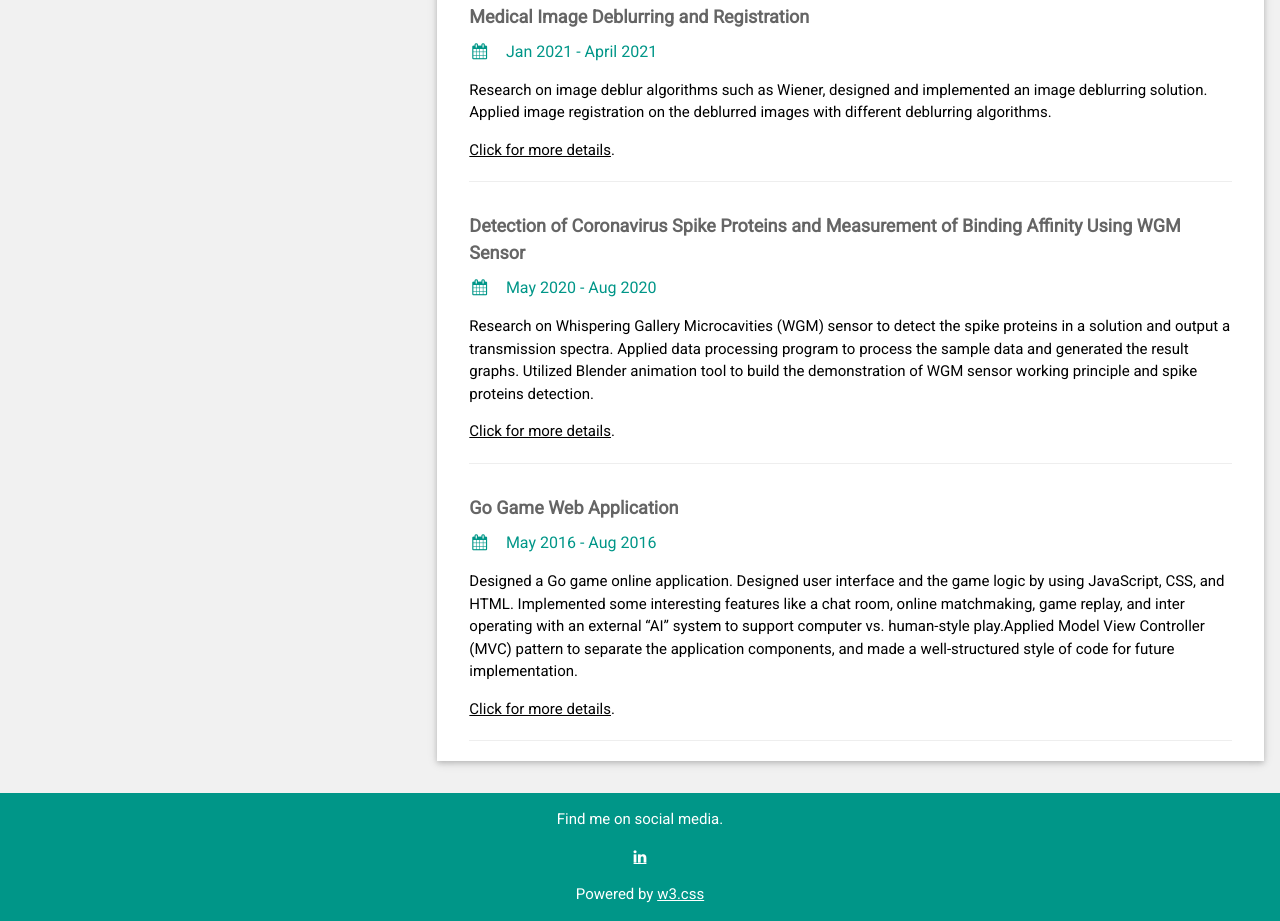
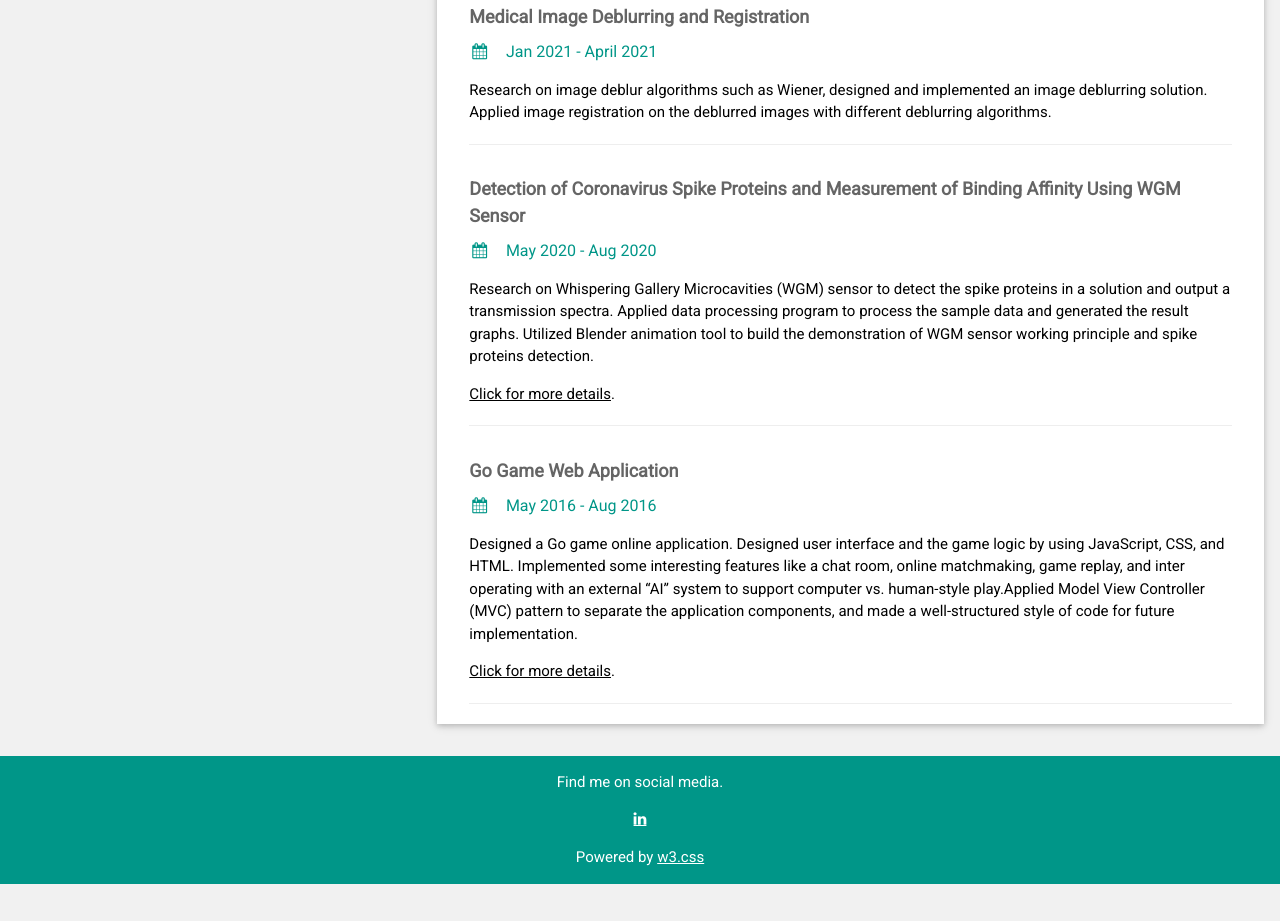
Before and after one commit to gracelzr/ZL_Website, a plain HTML site: page index.html in a window 1280 px wide. Shown: the part 2353-3274 px from the top of the page. After the commit the page ends 3237 px from the top, so only its background shows below. Drawn offline with nearby package versions, Linux system fonts and the light colour scheme.

Commit message:
remove link for image registration project

```diff
--- a/index.html
+++ b/index.html
@@ -175,7 +175,6 @@ FreeRTOS for Arduino</p>
           <h5 class="w3-opacity"><b>Medical Image Deblurring and Registration</b></h5>
           <h6 class="w3-text-teal"><i class="fa fa-calendar fa-fw w3-margin-right"></i>Jan 2021 - April 2021</h6>
           <p>Research on image deblur algorithms such as Wiener, designed and implemented an image deblurring solution. Applied image registration on the deblurred images with different deblurring algorithms. </p>
-          <p><a href="https://drive.google.com/file/d/1X5E9nMkL3WYrqdj_jUBOKfqDzmKf4dgN/view?usp=sharing">Click for more details</a>.</p>
           <hr>
         </div>
 
```
